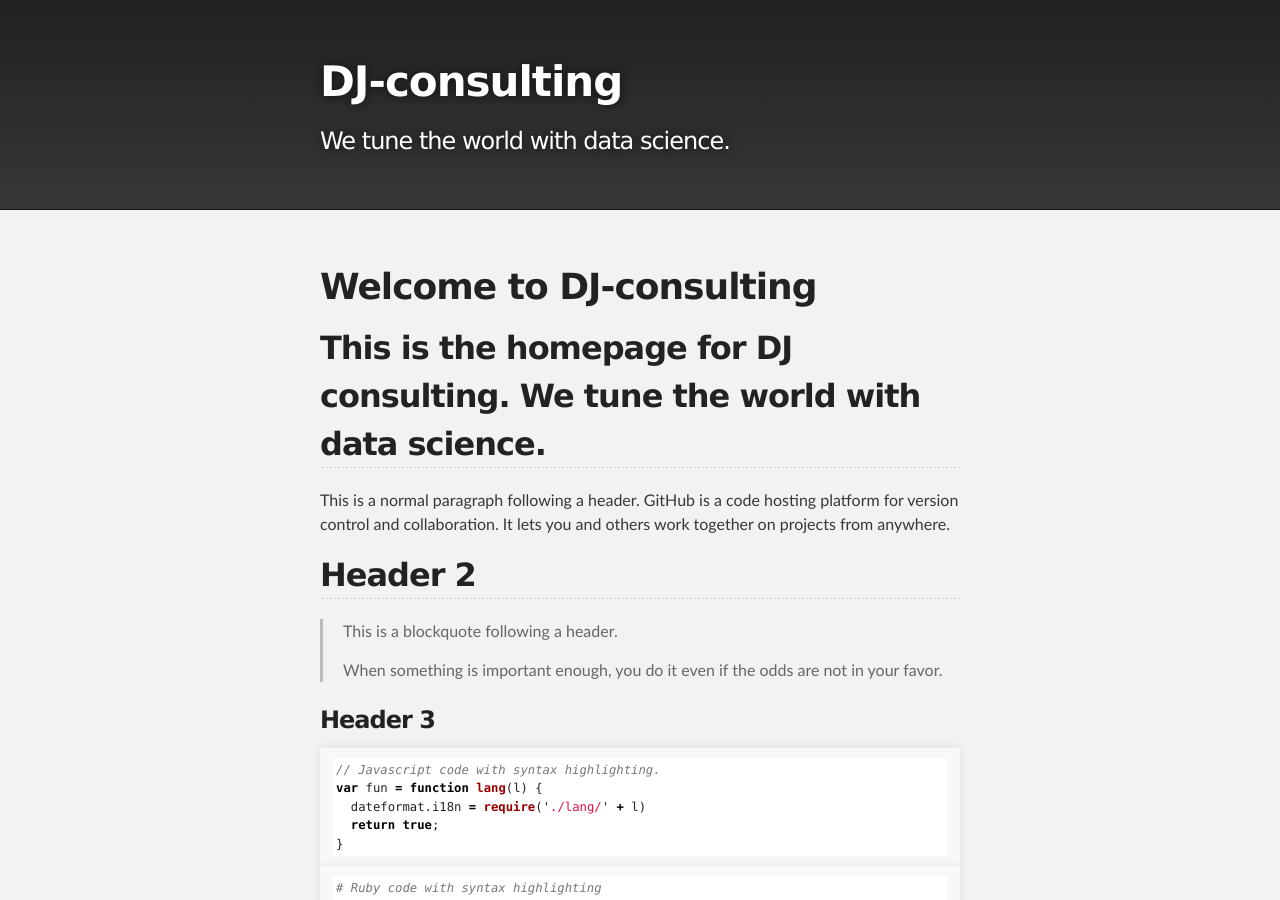
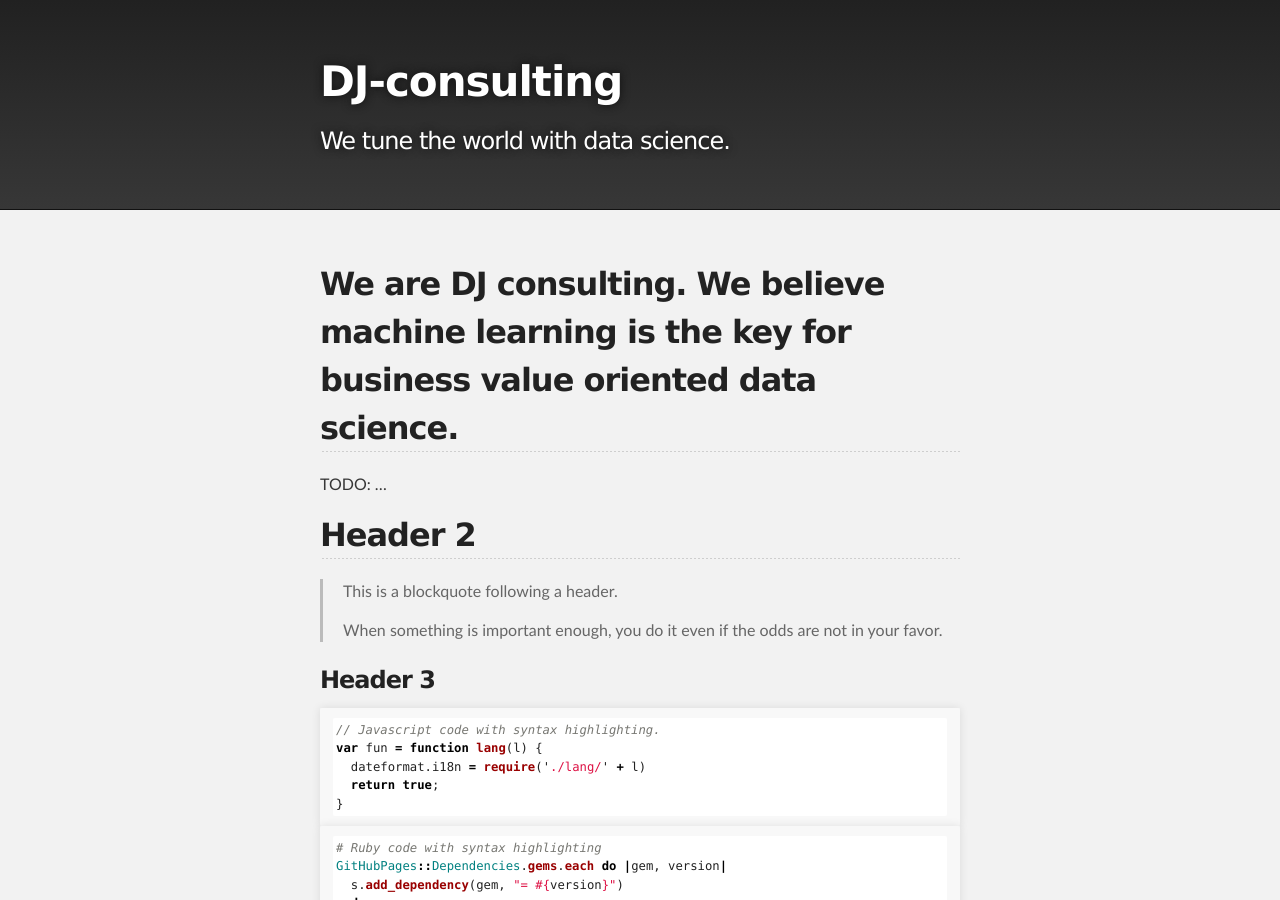
Before and after one commit to DJ-consulting/DJ-consulting.github.io, a Jekyll site: the page built from index.md, in a window 1280 px wide and 900 px high. Built offline with Jekyll 4.4.1, drawn with Linux system fonts in a browser that asks for light colours.

Commit message:
add few words

```diff
--- a/index.md
+++ b/index.md
@@ -1,12 +1,9 @@
 ---
 layout: default
 ---
-# Welcome to DJ-consulting
+## We are DJ consulting. We believe machine learning is the key for business value oriented data science.
 
-## This is the homepage for DJ consulting. We tune the world with data science.
-
-
-This is a normal paragraph following a header. GitHub is a code hosting platform for version control and collaboration. It lets you and others work together on projects from anywhere.
+TODO: ...
 
 ## Header 2
 
```
